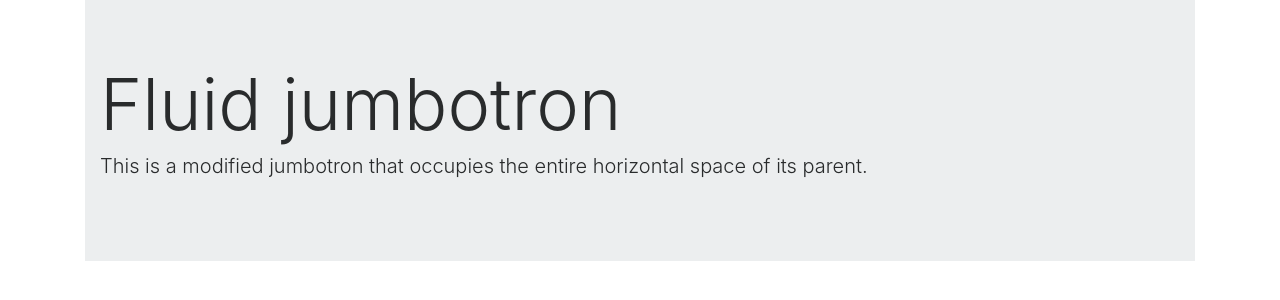
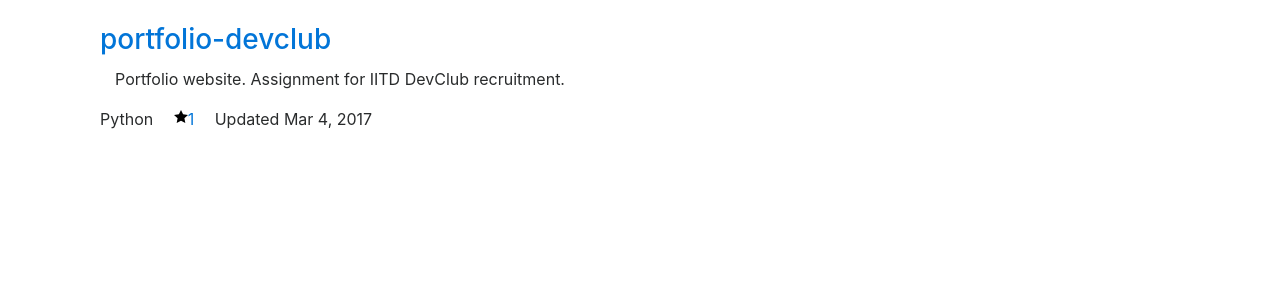
Before and after one commit to skulltech/portfolio-devclub, a Django app: page / in a window 1280 px wide. Shown: the part 56-356 px from the top of the page. Run offline with Django 3.2, Linux system fonts and the light colour scheme; some libraries are stand-ins or nearby versions.

Commit message:
Added code to retrieve repos. Added template for displaying repos.

```diff
--- a/portfolio/projects/views.py
+++ b/portfolio/projects/views.py
@@ -2,4 +2,4 @@
 
 
 def projects(request):
-    return render(request, 'projects/base.html', {})
+    return render(request, 'projects/projects.html', {})
--- a/portfolio/templates/projects/projects.html
+++ b/portfolio/templates/projects/projects.html
@@ -1,4 +1,39 @@
 {% extends 'projects/base.html' %}
 
 {% block content %}
+
+    <div id="repositories-list">
+
+            <li class="col-12 d-block width-full py-4 border-bottom public source">
+                <div class="d-inline-block mb-1">
+                    <h3>
+                        <a href="/SkullTech/portfolio-devclub">portfolio-devclub</a>
+                    </h3>
+                </div>
+                <div>
+                    <p class="col-9 d-inline-block text-gray mb-2 pr-4">
+                        Portfolio website. Assignment for IITD DevClub recruitment.
+                    </p>
+
+                    <div class="col-3 float-right text-right">
+                        <poll-include-fragment
+                                src="/SkullTech/portfolio-devclub/graphs/participation?h=28&amp;type=sparkline&amp;w=155">
+                        </poll-include-fragment>
+                    </div>
+                </div>
+                <div class="f6 text-gray mt-2">
+                    <span class="repo-language-color ml-0" style="background-color:#3572A5;"></span>
+                    <span class="mr-3">Python</span>
+                    <a class="muted-link tooltipped tooltipped-s mr-3" href="/SkullTech/portfolio-devclub/stargazers"
+                       aria-label="Stargazers">
+                        <svg aria-hidden="true" class="octicon octicon-star" height="16" version="1.1"
+                             viewBox="0 0 14 16" width="14">
+                            <path fill-rule="evenodd" d="M14 6l-4.9-.64L7 1 4.9 5.36 0 6l3.6 3.26L2.67 14 7 11.67 11.33 14l-.93-4.74z"/>
+                        </svg>1</a>
+
+                    Updated
+                    <relative-time datetime="2017-03-04T12:03:20Z">Mar 4, 2017</relative-time>
+                </div>
+            </li>
+
 {% endblock %}
```
Also changed, not shown: portfolio/projects/github.py (added, +10 -0 lines).
